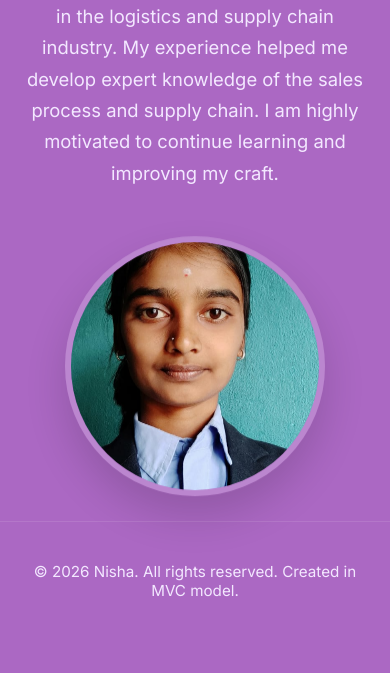
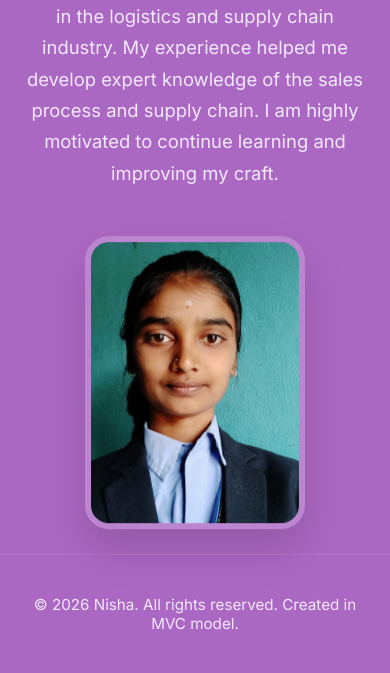
Before and after one commit to nishakhamitkar42/webapplication, a Flask app: page / in a window 390 px wide. Shown: the part 390-1063 px from the top of the page. Before the commit the page ends 987 px from the top, so only its background shows below. Run offline with Flask 3, Linux system fonts and the light colour scheme.

Commit message:
Change profile image shape to portrait card

```diff
--- a/frontend/css/style.css
+++ b/frontend/css/style.css
@@ -177,10 +177,10 @@ h1, h2, h3, h4, h5, h6 {
     align-items: center;
 }
 
-.hero-image-circle {
-    width: 380px;
-    height: 380px;
-    border-radius: 50%;
+.hero-image-card {
+    width: 340px;
+    aspect-ratio: 3 / 4;
+    border-radius: 24px;
     overflow: hidden;
     box-shadow: 0 20px 40px rgba(0,0,0,0.15);
     border: 6px solid rgba(255, 255, 255, 0.2);
@@ -188,12 +188,12 @@ h1, h2, h3, h4, h5, h6 {
     animation: float 6s ease-in-out infinite;
 }
 
-.hero-image-circle:hover {
+.hero-image-card:hover {
     transform: scale(1.03);
     border-color: rgba(255, 255, 255, 0.4);
 }
 
-.hero-image-circle img {
+.hero-image-card img {
     width: 100%;
     height: 100%;
     object-fit: cover;
@@ -545,9 +545,8 @@ textarea.form-control {
         margin: 0 auto;
     }
 
-    .hero-image-circle {
-        width: 320px;
-        height: 320px;
+    .hero-image-card {
+        width: 280px;
     }
 
     .skills-grid {
@@ -586,9 +585,8 @@ textarea.form-control {
         font-size: 2.8rem;
     }
 
-    .hero-image-circle {
-        width: 260px;
-        height: 260px;
+    .hero-image-card {
+        width: 220px;
     }
 
     .glass-card {
--- a/templates/home.html
+++ b/templates/home.html
@@ -9,9 +9,9 @@
         <p>I am an efficient and confident sales executive with demonstrated experience in the logistics and supply chain industry. My experience helped me develop expert knowledge of the sales process and supply chain. I am highly motivated to continue learning and improving my craft.</p>
     </div>
 
-    <!-- Right circular avatar photo -->
+    <!-- Right portrait avatar photo -->
     <div class="hero-image-wrapper">
-        <div class="hero-image-circle">
+        <div class="hero-image-card">
             <img src="/frontend/images/profile.png" alt="Smiling Sales Executive Portrait">
         </div>
     </div>
```
